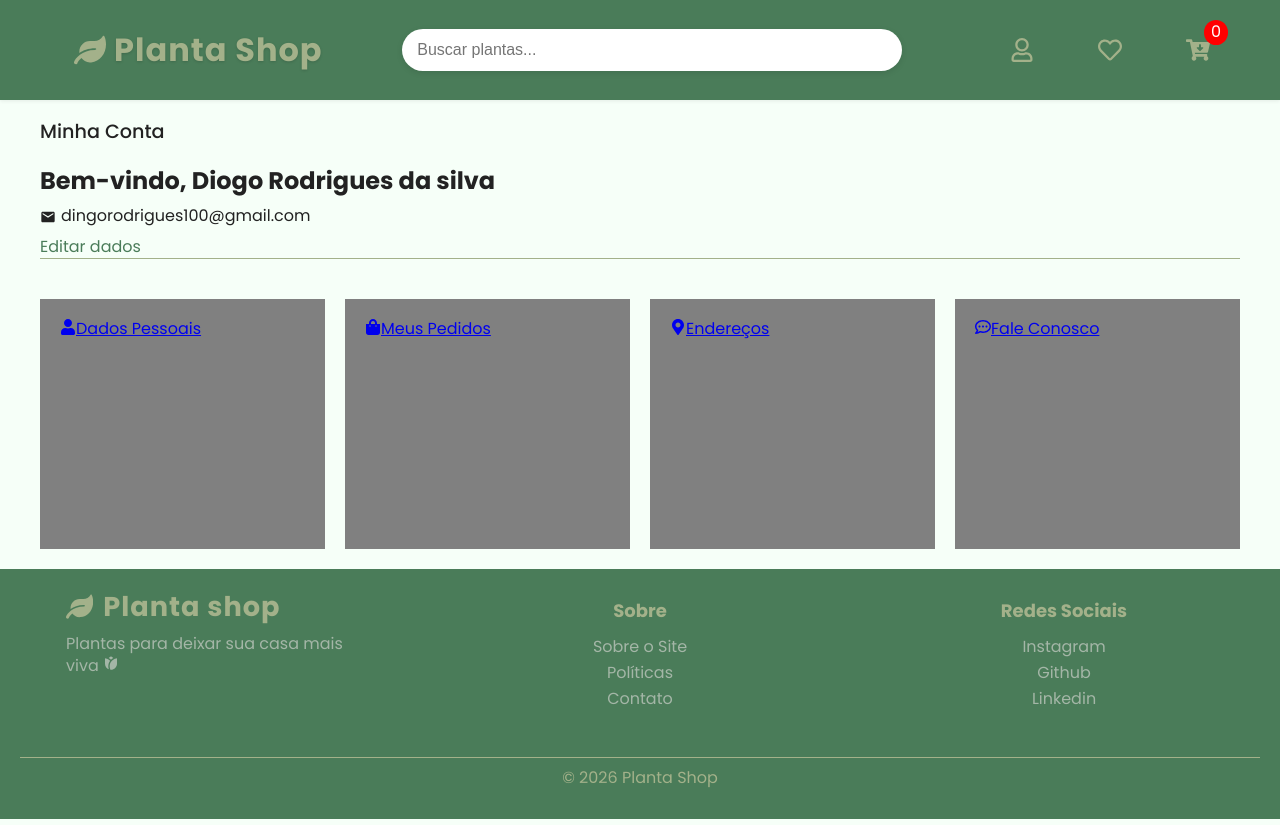
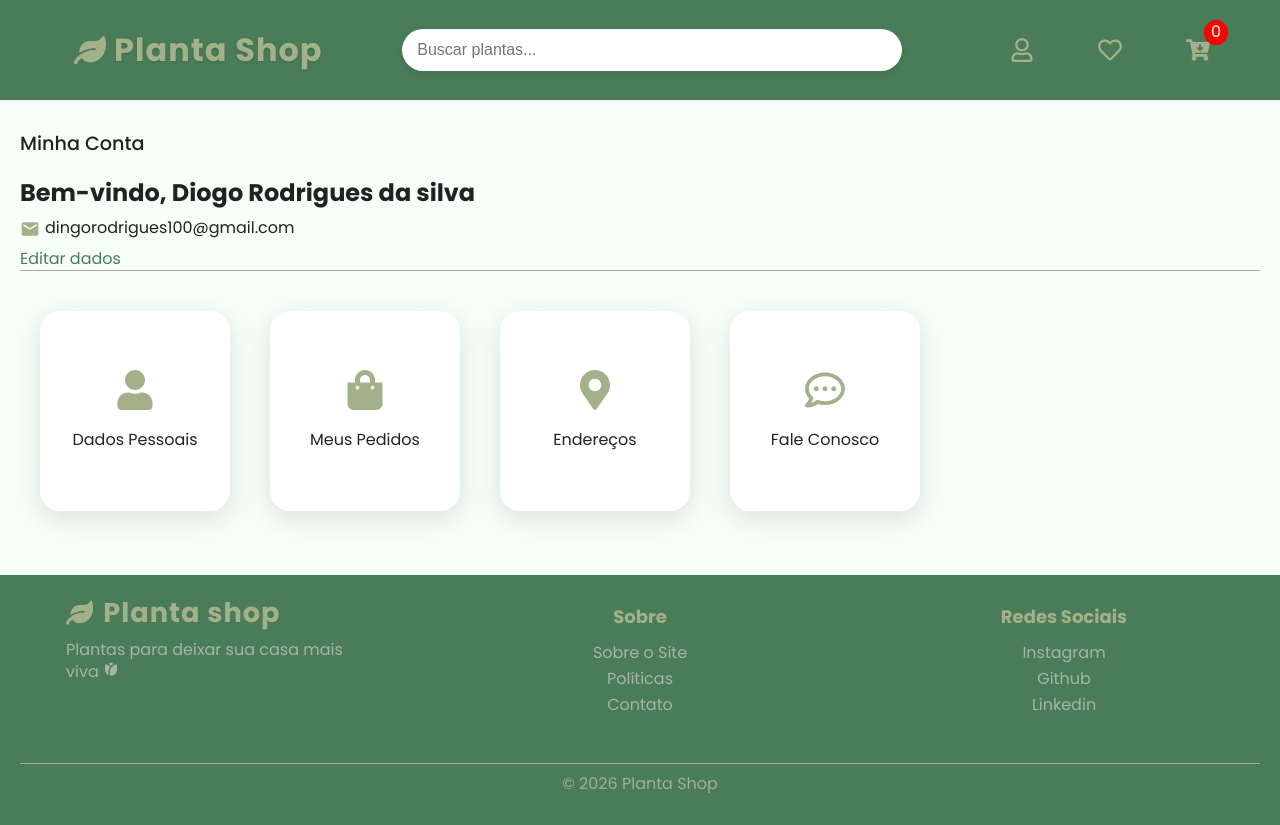
Before and after one commit to DiogoIV/My_store, a React (Vite) app: page /minha-conta in a window 1280 px wide. Built offline with nearby package versions, Linux system fonts and the light colour scheme.

Commit message:
set
terminando primeira versão da página minha-conta.

```diff
--- a/src/pages/Perfil/MinhaConta/MinhaConta.jsx
+++ b/src/pages/Perfil/MinhaConta/MinhaConta.jsx
@@ -18,7 +18,7 @@ function MinhaConta() {
                 <h2>Bem-vindo, <span>Diogo Rodrigues da silva</span></h2>
 
                 <div className="introducao-email">
-                    <MdEmail/>
+                    <MdEmail className="introducao-icon-email"/>
                     <span>dingorodrigues100@gmail.com</span>
                 </div>
 
@@ -29,36 +29,40 @@ function MinhaConta() {
 
             <section className="sessao-meus-dados">
 
+
+
                 <ul className="container-atalhos">
+
 
                     <li>
                         <Link to="dados-pessoais" className="btn-atalhos">
-                            <FaUser/>
-                            Dados Pessoais
+                            <FaUser className="atalhos-icons"/>
+                            <p className="atalhos-texto">Dados Pessoais</p>
                         </Link>
 
                     </li>
 
                     <li>
                         <Link to="meus-pedidos" className="btn-atalhos">
-                            <FaShoppingBag/>
-                            Meus Pedidos
+                            <FaShoppingBag className="atalhos-icons"/>
+                            <p className="atalhos-texto">Meus Pedidos</p>
                         </Link>
 
                     </li>
 
                     <li>
                         <Link to="enderecos" className="btn-atalhos">
-                            <FaMapMarkerAlt/>
-                            Endereços
+                            <FaMapMarkerAlt className="atalhos-icons"/>
+                            <p className="atalhos-texto">Endereços</p>
                         </Link>
+
 
                     </li>
 
                     <li>
                         <Link to="fale-conosco" className="btn-atalhos">
-                            <FaRegCommentDots/>
-                            Fale Conosco
+                            <FaRegCommentDots className="atalhos-icons"/>
+                            <p className="atalhos-texto">Fale Conosco</p>
                         </Link>
 
                     </li>
--- a/src/pages/Perfil/MinhaConta/minhaConta.css
+++ b/src/pages/Perfil/MinhaConta/minhaConta.css
@@ -1,4 +1,3 @@
-
 .container-minha-conta {
     display: flex;
     flex-direction: column;
@@ -7,10 +6,10 @@
     gap: 20px;
     flex: 1;
 
-    padding: 20px 40px;
+    padding: 2rem 20px 4rem 20px;
 }
 
-.container-minha-conta > h1 {
+.container-minha-conta>h1 {
     font-size: 1.2em;
     font-weight: 500;
 }
@@ -40,7 +39,14 @@
     transition: color 0.3s ease;
 }
 
+
+
 .introducao-btn-pessoais:hover {
+    color: var(--green-light);
+}
+
+.introducao-icon-email {
+    font-size: 20px;
     color: var(--green-light);
 }
 
@@ -58,9 +64,10 @@
 
 .sessao-meus-dados .container-atalhos {
     display: grid;
-    grid-template-columns: repeat(auto-fit, minmax(200px, 1fr));
-    grid-auto-rows: 250px;
-    gap: 20px;
+    grid-template-columns: repeat(auto-fit, minmax(100px, 190px));
+    padding-left: 20px;
+    grid-auto-rows: 200px;
+    gap: 40px;
 
 
     list-style: none;
@@ -68,9 +75,49 @@
 
 .container-atalhos .btn-atalhos {
     display: flex;
+    flex-direction: column;
+    align-items: center;
+    justify-content: center;
+    gap: 20px;
+
+    text-align: center;
     height: 100%;
     width: 100%;
     padding: 20px;
-    background-color: gray;
+
+    color: inherit;
+    text-decoration: none;
+
+    background-color: white;
+    box-shadow: rgba(100, 100, 111, 0.2) 0px 7px 29px 0px;
+    border-radius: 20px;
+    transition: .2s ease;
+}
+
+.btn-atalhos:hover {
+    transform: translateY(-5px);
+    box-shadow: 0 10px 25px rgba(100, 100, 111, 0.25);
+}
+
+.atalhos-icons {
+    font-size: 40px;
+    color: var(--green-light);
+}
+
+@media (max-width: 900px) {
+
+    .sessao-meus-dados .container-atalhos {
+        padding-left: 0px;
+        justify-content: center;
+    }
+
 
 }
+
+@media (max-width: 500px ) {
+    .sessao-meus-dados .container-atalhos {
+        padding-left: 0px;
+        grid-template-columns: repeat(2, 1fr);
+
+    }
+}
```
